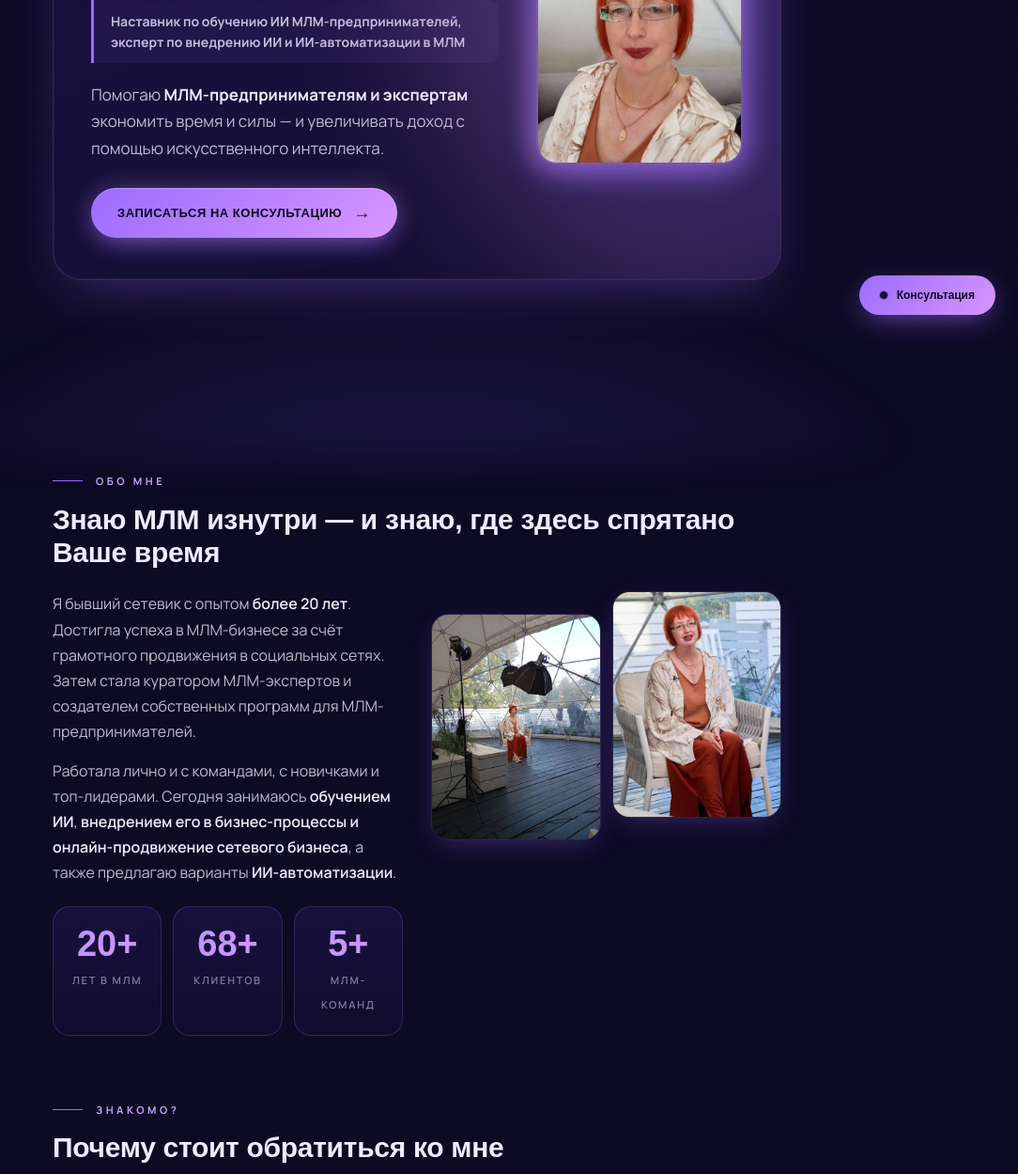
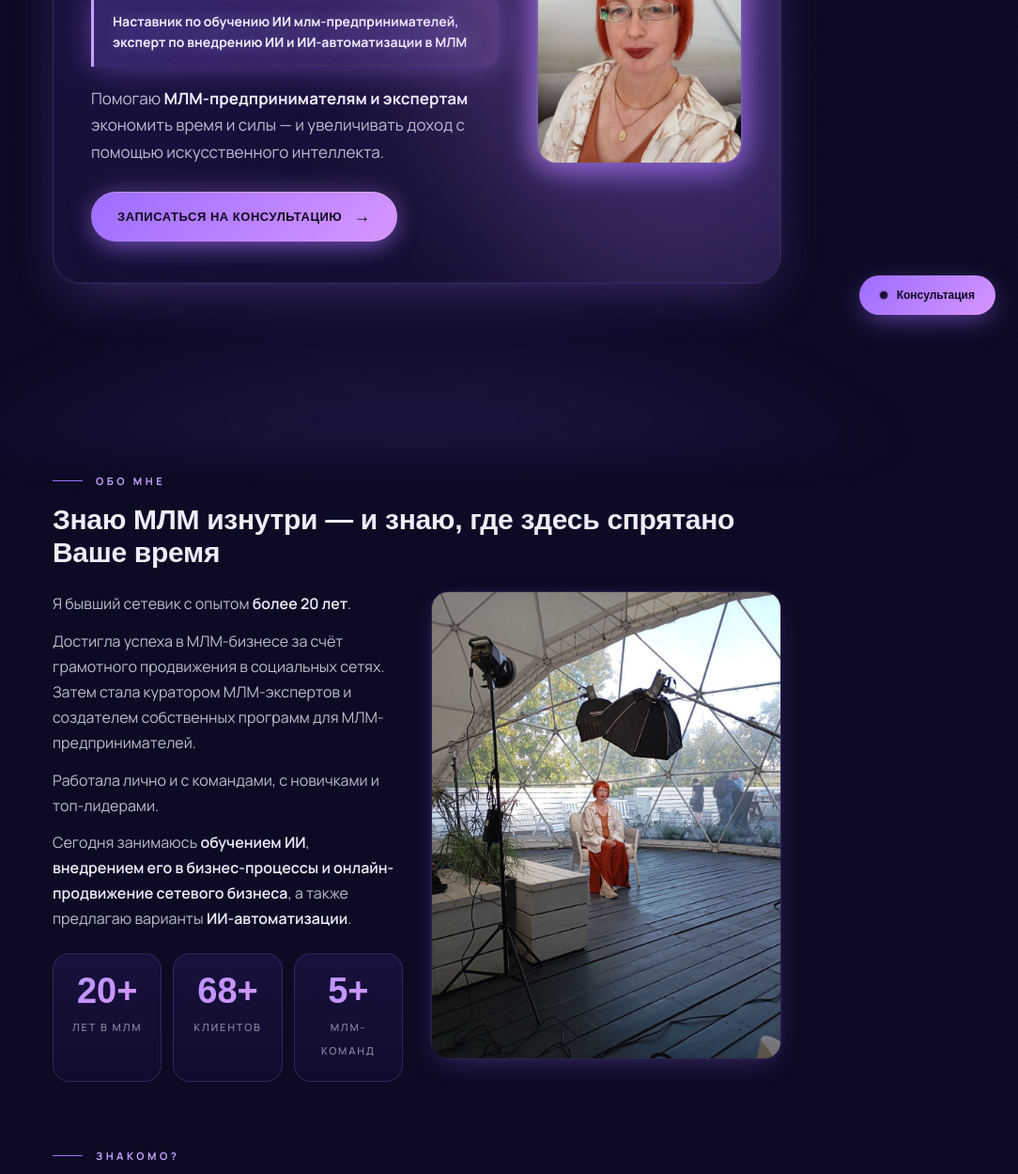
Before and after one commit to EvelinaEvaLina/vizitka, a plain HTML site: page index.html in a window 1280 px wide. Shown: the part 437-1686 px from the top of the page at 94% size, without its empty margins (196-1280 px from the left). Drawn offline with Linux system fonts and the light colour scheme; a web font is replaced by a local one.

Commit message:
UI fixes: neon position block, about text split, accordion edits, photo swap
Co-Authored-By: Claude Sonnet 4.6 <noreply@anthropic.com>

```diff
--- a/index.html
+++ b/index.html
@@ -531,8 +531,14 @@ footer{
     <div class="hero-text">
       <div class="badge"><span class="dot"></span>ИИ · МЛМ · Наставник</div>
       <h1>Меньше рутины.<br><span class="accent">Больше дохода.</span></h1>
-      <div class="position">
-        <b>Наставник по обучению ИИ МЛМ-предпринимателей,<br>эксперт по внедрению ИИ и ИИ-автоматизации в МЛМ</b>
+      <div class="position" style="
+        background:linear-gradient(120deg,rgba(155,108,255,.22),rgba(216,150,255,.18));
+        border-left:3px solid var(--violet-glow);
+        border-radius:0 14px 14px 0;
+        box-shadow:0 0 28px rgba(155,108,255,.35), 0 0 60px rgba(216,150,255,.15), inset 0 0 20px rgba(155,108,255,.08);
+        padding:16px 20px;
+      ">
+        <b style="color:var(--ink);text-shadow:0 0 18px rgba(180,148,255,.7);">Наставник по обучению ИИ млм-предпринимателей,<br>эксперт по внедрению ИИ и ИИ-автоматизации в МЛМ</b>
       </div>
       <p class="lead">Помогаю <b>МЛМ-предпринимателям и экспертам</b> экономить время и силы — и увеличивать доход с помощью искусственного интеллекта.</p>
       <button class="btn" onclick="openModal()">
@@ -551,17 +557,22 @@ footer{
   <h2>Знаю МЛМ изнутри — и знаю, где здесь спрятано Ваше время</h2>
   <div class="about-grid">
     <div>
-      <p class="body">Я бывший сетевик с опытом <b>более 20 лет</b>. Достигла успеха в МЛМ-бизнесе за счёт грамотного продвижения в социальных сетях. Затем стала куратором МЛМ-экспертов и создателем собственных программ для МЛМ-предпринимателей.</p>
-      <p class="body" style="margin-top:14px">Работала лично и с командами, с новичками и топ-лидерами. Сегодня занимаюсь <b>обучением ИИ</b>, <b>внедрением его в бизнес-процессы и онлайн-продвижение сетевого бизнеса</b>, а также предлагаю варианты <b>ИИ-автоматизации</b>.</p>
+      <p class="body">Я бывший сетевик с опытом <b>более 20 лет</b>.</p>
+
+      <p class="body">Достигла успеха в МЛМ-бизнесе за счёт грамотного продвижения в социальных сетях. Затем стала куратором МЛМ-экспертов и создателем собственных программ для МЛМ-предпринимателей.</p>
+
+      <p class="body">Работала лично и с командами, с новичками и топ-лидерами.</p>
+
+      <p class="body">Сегодня занимаюсь <b>обучением ИИ</b>, <b>внедрением его в бизнес-процессы и онлайн-продвижение сетевого бизнеса</b>, а также предлагаю варианты <b>ИИ-автоматизации</b>.</p>
+
       <div class="stats">
         <div class="stat"><span class="num" data-target="20">0</span><span class="lbl">лет в МЛМ</span></div>
         <div class="stat"><span class="num" data-target="68">0</span><span class="lbl">клиентов</span></div>
         <div class="stat"><span class="num" data-target="5">0</span><span class="lbl">МЛМ-команд</span></div>
       </div>
     </div>
-    <div class="about-photos">
-      <img src="я 4.jpg" alt="Эвелина Врублевская">
-      <img src="я10.jpg" alt="Эвелина Врублевская">
+    <div class="about-photos" style="grid-template-columns:1fr">
+      <img src="я 4.jpg" alt="Эвелина Врублевская" style="margin-top:0;aspect-ratio:3/4">
     </div>
   </div>
 </section>
@@ -574,7 +585,7 @@ footer{
     <div class="acc-item open">
       <button class="acc-head" onclick="toggleAcc(this)">
         <span class="ico">✕</span>
-        <span>Быть и маркетологом, и копирайтером, и рекрутером одновременно</span>
+        <span>Стараетесь быть одновременно и маркетологом, и копирайтером, и рекрутером</span>
         <span class="acc-arrow">▾</span>
       </button>
       <div class="acc-body">
@@ -598,7 +609,7 @@ footer{
         <span class="acc-arrow">▾</span>
       </button>
       <div class="acc-body">
-        <p>Инструментов много — применений ещё больше. Я покажу именно те связки, которые работают в МЛМ: от рекрутинга до сопровождения партнёров.</p>
+        <p>ИИ-инструментов действительно много — ChatGPT, Claude, Midjourney и десятки других. Но важно не «попробовать ИИ», а встроить его в конкретные задачи МЛМ: написание постов и скриптов, автоответы, рекрутинг, обучение партнёров. Я покажу именно те связки, которые уже работают в сетевом бизнесе.</p>
       </div>
     </div>
     <div class="acc-item">
@@ -689,7 +700,7 @@ footer{
 <section class="cta-block reveal" id="contacts">
   <div class="cta-photo-row">
     <div class="cta-photo-col">
-      <img src="визитка.jpg" alt="Эвелина Врублевская">
+      <img src="я10.jpg" alt="Эвелина Врублевская">
     </div>
     <div class="cta-content">
       <div class="eyebrow">Бесплатная консультация</div>
@@ -698,7 +709,7 @@ footer{
       <div class="plan">
         <div class="plan-item"><span>01</span>Разберём Вашу точку А и главные узкие места</div>
         <div class="plan-item"><span>02</span>Покажу, какие задачи ИИ закроет уже завтра</div>
-        <div class="plan-item"><span>03</span>Составим план быстрого внедрения под Вас или Вашу команду</div>
+        <div class="plan-item"><span>03</span>Составим быстрый план внедрения ИИ под Вас или Вашу команду</div>
       </div>
       <div class="contacts">
         <a class="contact" href="https://t.me/energia_uspeha" target="_blank" rel="noopener">
```
